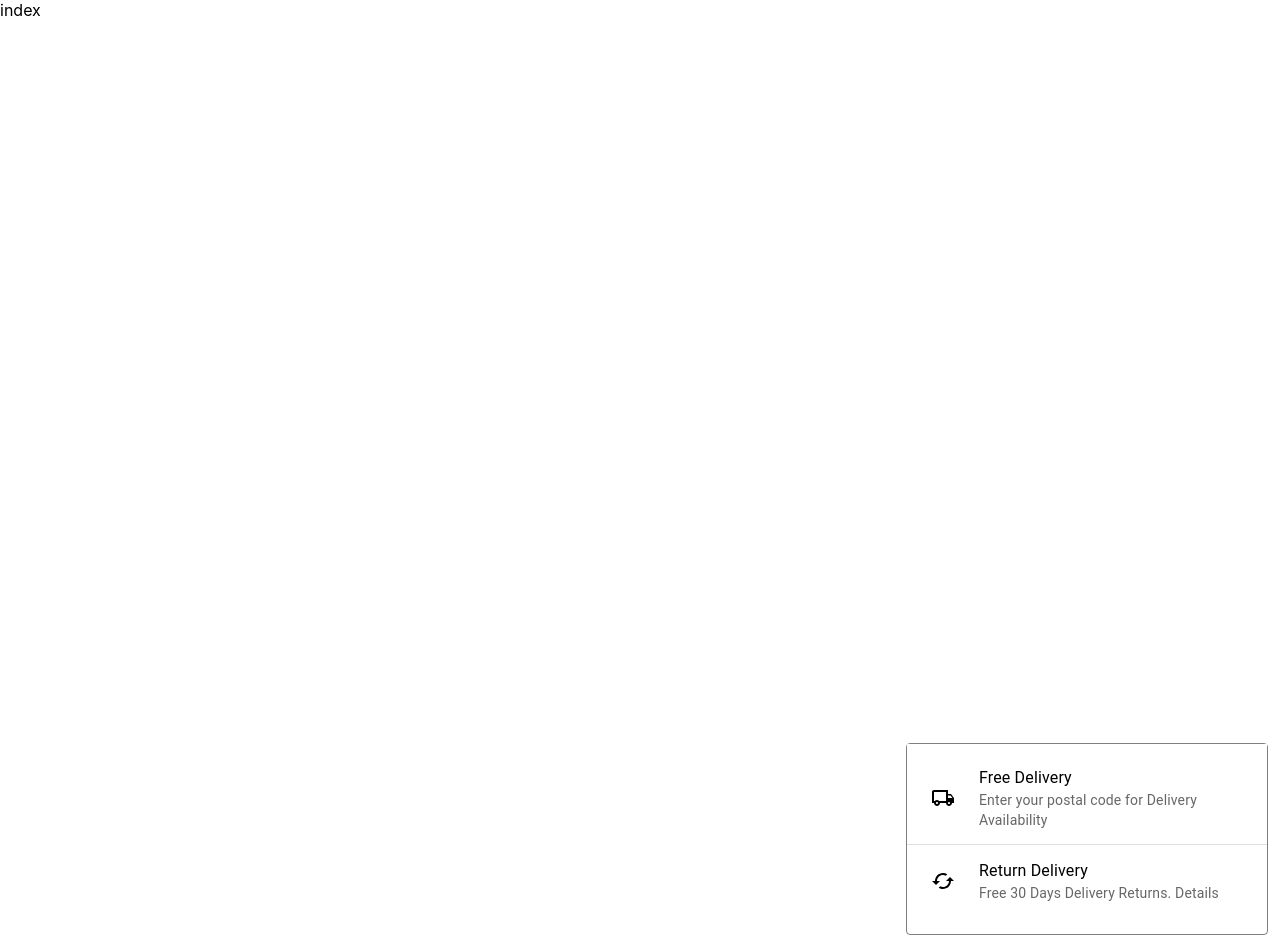
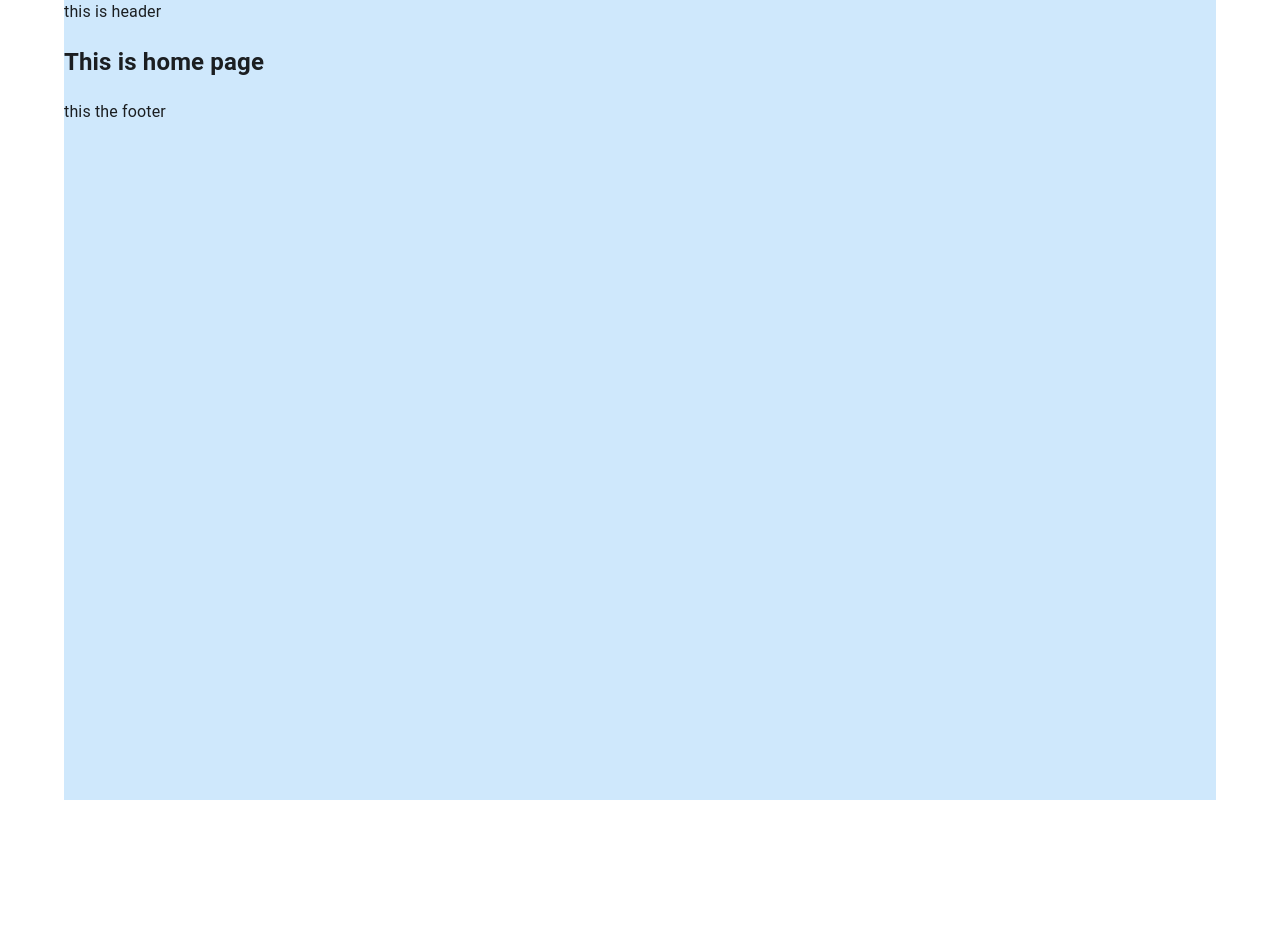
Before and after one commit to wurood/e-commerce, a React (Create React App) app: page / in a window 1280 px wide. After the commit the page ends 800 px from the top, so only its background shows below. Built offline with nearby package versions, Linux system fonts and the light colour scheme.

Commit message:
adding the router pages

```diff
--- a/package.json
+++ b/package.json
@@ -13,6 +13,7 @@
     "@testing-library/user-event": "^13.5.0",
     "react": "^18.2.0",
     "react-dom": "^18.2.0",
+    "react-router-dom": "^6.10.0",
     "react-scripts": "^2.1.3",
     "styled-components": "^5.3.9",
     "web-vitals": "^2.1.4"
--- a/src/App.js
+++ b/src/App.js
@@ -1,16 +1,13 @@
 import React, { Component } from 'react';
 import './App.css';
 import Home from './components/Home/index';
-import Category from './components/Category';
-import Speaker from './components/Speaker';
-import FreeDelivery from './components/Delivery/FreeDelivery';
-
+import Router from './Route';
 
 function App() {
   return (
     <>
       <Home text="hello" />
-      <FreeDelivery />
+      <Router />
     </>
   );
 }
--- /dev/null
+++ b/src/Pages/HomePage/index.js
@@ -0,0 +1,11 @@
+import React from 'react'
+
+function HomePage() {
+    return (
+        <div>
+            <h2>This is home page</h2>
+        </div>
+    )
+}
+
+export default HomePage
--- /dev/null
+++ b/src/Pages/Layout/index.js
@@ -0,0 +1,26 @@
+import React from 'react'
+import { Outlet } from 'react-router-dom'
+
+import CssBaseline from '@mui/material/CssBaseline';
+import Box from '@mui/material/Box';
+import Container from '@mui/material/Container';
+function Layout() {
+    return (
+
+        <React.Fragment>
+            <CssBaseline />
+            <Container fixed>
+                <Box sx={{ bgcolor: '#cfe8fc', height: '100vh' }}>
+                    <header>this is header</header>
+                    <Outlet />
+                    <footer>this the footer</footer></Box>
+            </Container>
+        </React.Fragment>
+
+
+
+
+    )
+}
+
+export default Layout
--- /dev/null
+++ b/src/Pages/ProductDetail/index.js
@@ -0,0 +1,11 @@
+import React from 'react'
+
+function ProductDetail() {
+    return (
+        <div>
+            <h2>this is the Product Detail page</h2>
+        </div>
+    )
+}
+
+export default ProductDetail
--- /dev/null
+++ b/src/Route.js
@@ -0,0 +1,22 @@
+import React from 'react'
+import HomePage from './Pages/HomePage'
+import ProductDetail from './Pages/ProductDetail'
+import Layout from './Pages/Layout'
+import { Routes, Route, BrowserRouter } from "react-router-dom"
+
+const Router = () => {
+    return (
+        <BrowserRouter>
+            <Routes>
+                <Route path="/" element={<Layout />}>
+                    <Route index element={<HomePage />} />
+                    <Route path="/Product" element={<ProductDetail />} />
+                </Route>
+                <Route path="*" element={<>4040page not found</>} />
+            </Routes>
+        </BrowserRouter>
+
+    )
+}
+
+export default Router
--- a/src/components/Home/index.js
+++ b/src/components/Home/index.js
@@ -2,7 +2,7 @@ import React from 'react'
 
 function index() {
   return (
-    <div>index</div>
+    <div></div>
   )
 }
 
```
Also changed, not shown: 1 other file (tests, documents, lock files or other folders).
